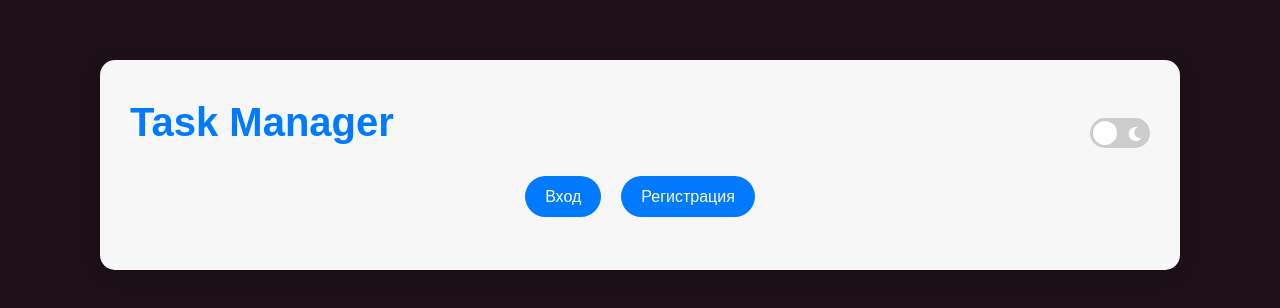
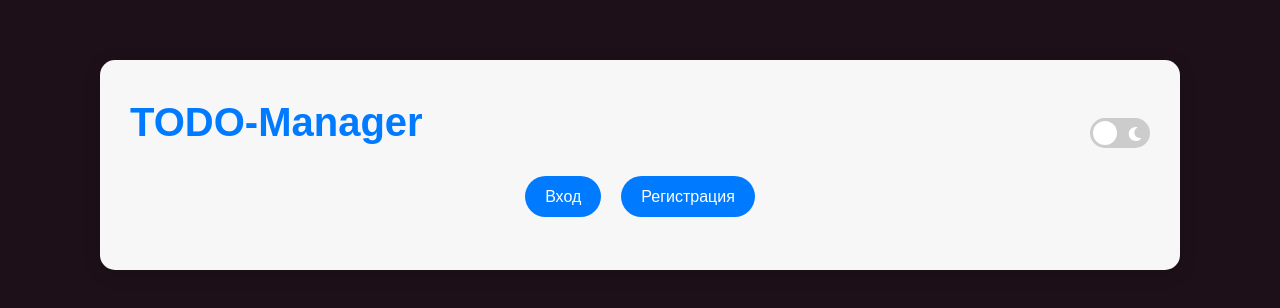
Before and after one commit to 32zobi12/task-managers, a React (Create React App) app in the folder frontend/: page / in a window 1280 px wide. Shown: the top 308 px of the page. Built offline with nearby package versions, Linux system fonts and the light colour scheme; no server answers.

Commit message:
No Task, Ok TOODO

```diff
--- a/frontend/src/App.js
+++ b/frontend/src/App.js
@@ -35,7 +35,7 @@ const App = () => {
         <Router>
             <div className={`app-container ${darkMode ? 'dark' : 'light'}`}>
                 <div className="header">
-                    <h1 className="app-title">Task Manager</h1>
+                    <h1 className="app-title">TODO-Manager</h1>
                     <div className="theme-toggle-wrapper">
                         <input
                             type="checkbox"
```
